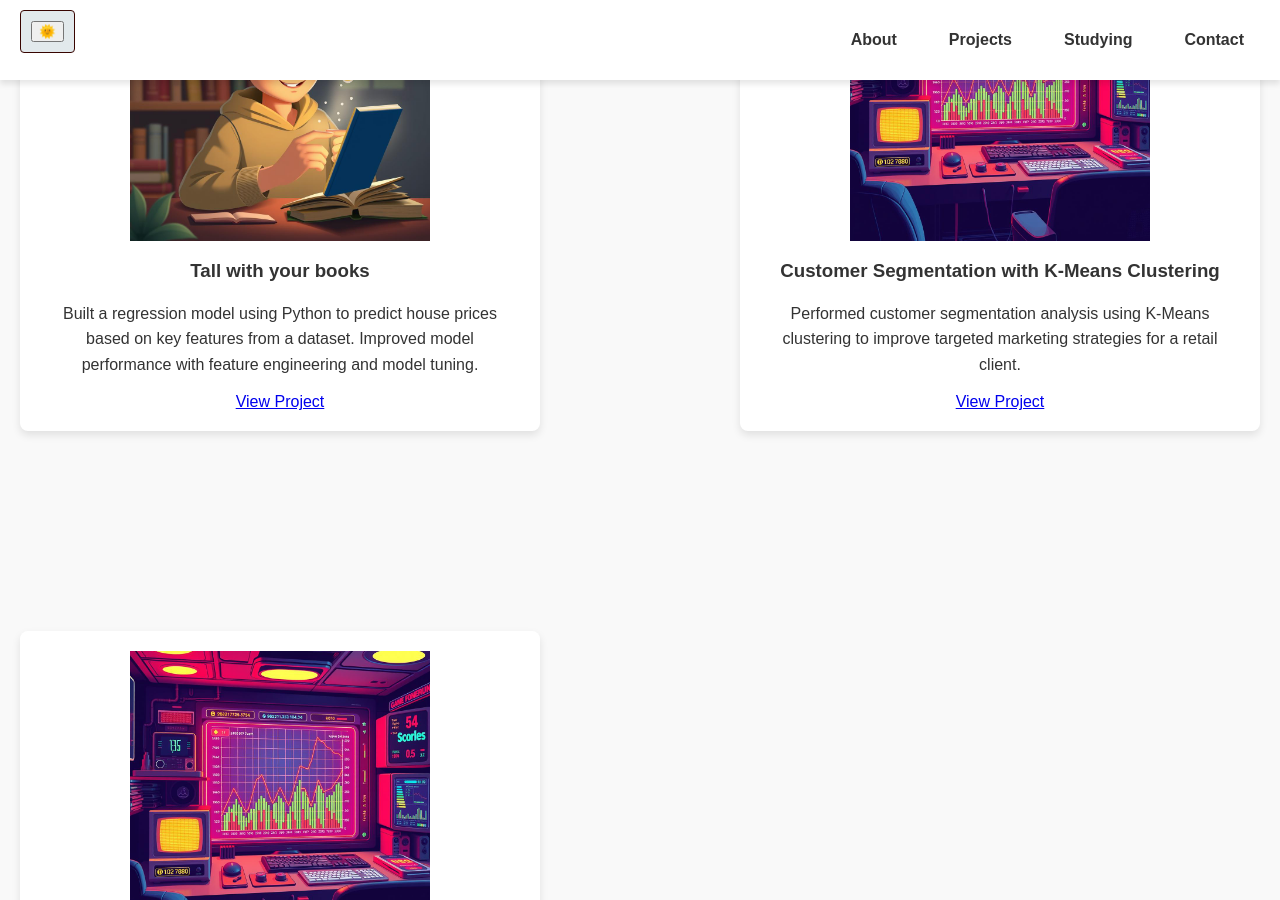
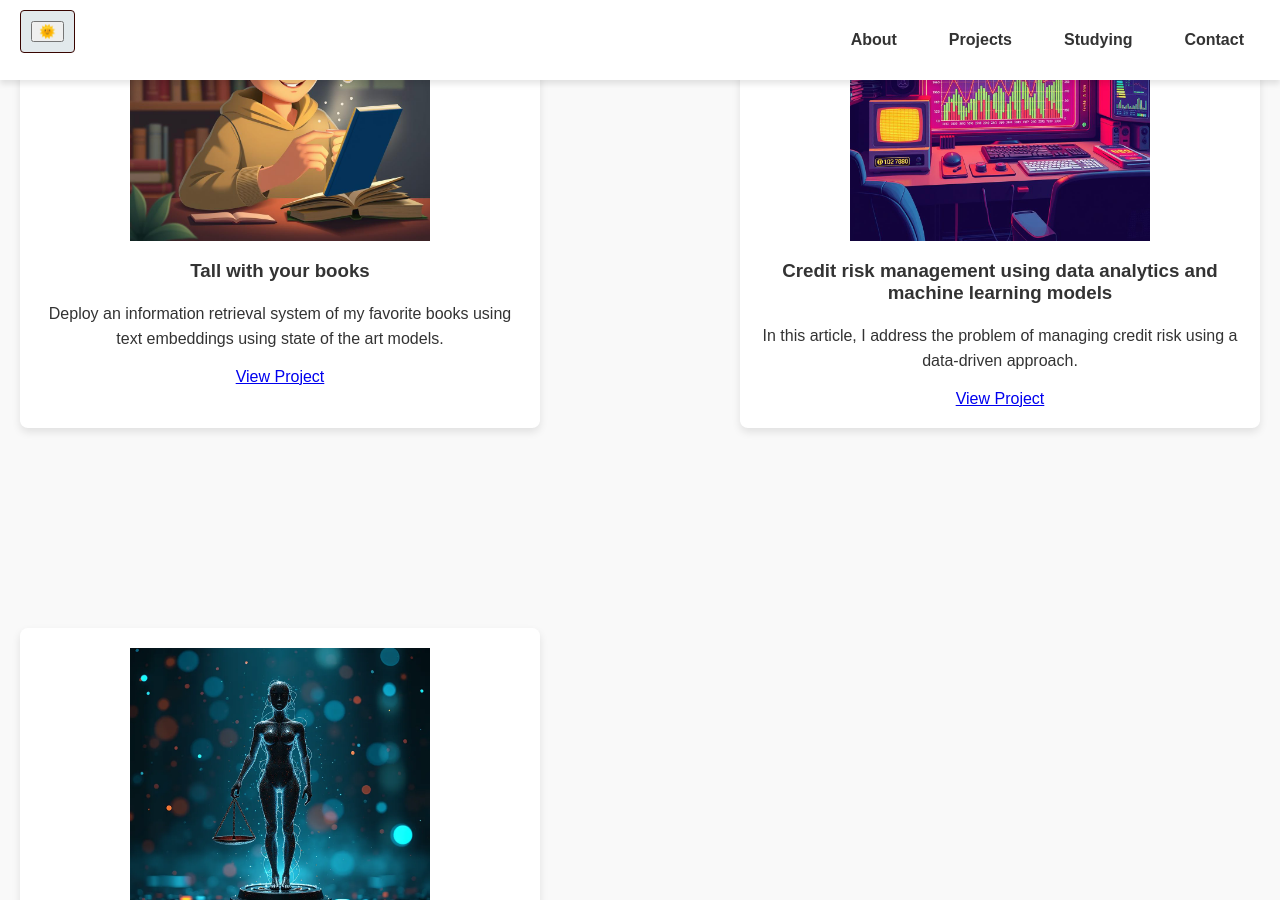
Before and after one commit to Cesarriosd/cesarios, a Jekyll site: the page built from README.md, in a window 1280 px wide and 900 px high, scrolled down 1849 px. Built offline with Jekyll 4.4.1, drawn with Linux system fonts in a browser that asks for light colours; our own code applies the rules of GitHub Pages for plain Markdown files; some of the changed text lies outside the part shown.

Commit message:
Add info about projects

```diff
--- a/_layouts/default.html
+++ b/_layouts/default.html
@@ -451,7 +451,7 @@ cd<!DOCTYPE html>
 
     <!-- Hero Section with Animation -->
     <section class="hero">
-        <img src=".\\res\\margarito.jpg" alt="Moving GIF" class="moving-gif">
+        <img src=".\\res\\cesar.jpg" alt="Moving GIF" class="moving-gif">
          <div class="hero-content">
             <h1>Hi, I'm César&#127940;</h1>
         </div>
@@ -491,23 +491,23 @@ cd<!DOCTYPE html>
         <div class="project-grid">
             <!-- Project 1 -->
             <div class="project-card">
-                <img src=".\\res\\books.jpg" alt="Predicting House Prices" class="project-image">
+                <img src=".\\res\\books.jpg" alt="Retrieval System" class="project-image">
                 <h3>Tall with your books</h3>
-                <p>Built a regression model using Python to predict house prices based on key features from a dataset. Improved model performance with feature engineering and model tuning.</p>
+                <p>Deploy an information retrieval system of my favorite books using text embeddings using state of the art models.</p>
                 <a href="#project-detail" class="project-link">View Project</a>
             </div>
             <!-- Project 2 -->
             <div class="project-card">
-                <img src=".\\res\\risk.jpg" alt="Customer Segmentation" class = "project-image">
-                <h3>Customer Segmentation with K-Means Clustering</h3>
-                <p>Performed customer segmentation analysis using K-Means clustering to improve targeted marketing strategies for a retail client.</p>
+                <img src=".\\res\\risk.jpg" alt="Credit Risk" class = "project-image">
+                <h3>Credit risk management using data analytics and machine learning models</h3>
+                <p>In this article, I address the problem of managing credit risk using a data-driven approach.</p>
                 <a href="#" class="project-link">View Project</a>
             </div>
             <!-- Project 3 -->
             <div class="project-card">
-                <img src=".\\res\\risk.jpg"" alt="Sentiment Analysis" class = "project-image">
-                <h3>Sentiment Analysis on Social Media Data</h3>
-                <p>Developed a natural language processing model to analyze sentiments of tweets related to a brand using Python and NLTK.</p>
+                <img src=".\\res\\legal.webp"" alt="Retrieval Augmented Generation" class = "project-image">
+                <h3>LegalRAG (in process)</h3>
+                <p>Currently working to develop a RAG system for legal purposes, particularly for labor laws.</p>
                 <a href="#interests" class="project-link">View Project</a>
             </div>
 
```
Also changed, not shown: res/cesar.jpg (added), res/legal.webp (added).
